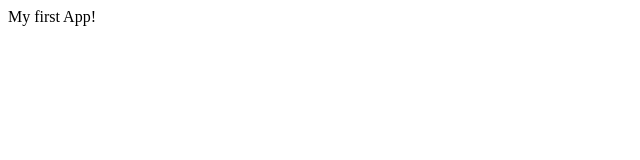
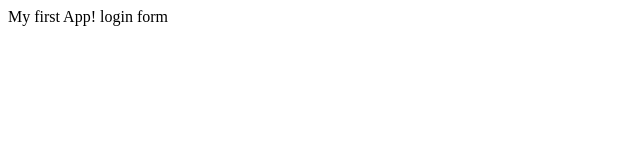
Before and after one commit to Akhilesh233/mysampleapp, a plain HTML site: page index.html in a window 1280 px wide. Shown: the full height of the page, 0-640 px from the left. Drawn offline with Linux system fonts and the light colour scheme.

Commit message:
login form

```diff
--- /dev/null
+++ b/dir2/app2.js
@@ -0,0 +1 @@
+console.log('Hello again2');
--- a/index.html
+++ b/index.html
@@ -8,6 +8,7 @@
 </head>
 <body>
     My first App!
+    login form
     <script src="app.js"></script>
 </body>
 </html>
```
Also changed, not shown: login.html (added, +1 -0 lines), log.txt (added).
